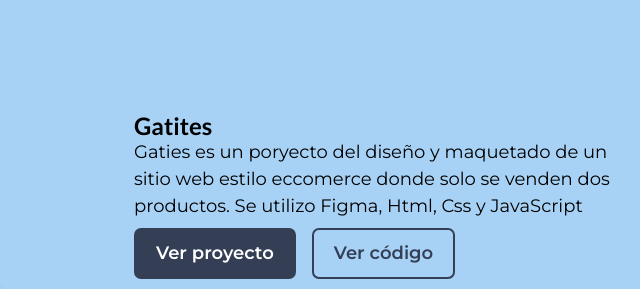
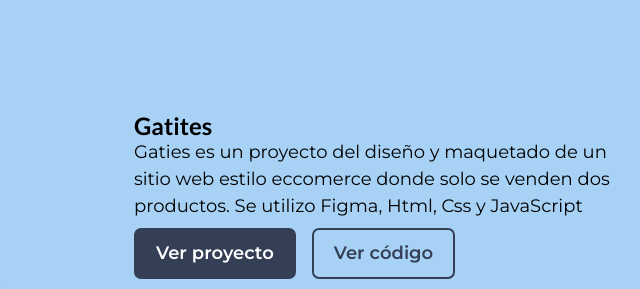
Before and after one commit to ESandries/esandrieswebpage, a plain HTML site: page index.html in a window 1280 px wide. Shown: the part 960-1249 px from the top of the page, 496-1136 px from the left. Drawn offline with Linux system fonts and the light colour scheme.

Commit message:
se arreglo error de ortografia

```diff
--- a/index.html
+++ b/index.html
@@ -63,7 +63,7 @@
           </div>
           <div class="project-description">
               <h3>Gatites</h3>
-              <p>Gaties es un poryecto del diseño y maquetado de un sitio web estilo eccomerce donde solo se venden dos productos. Se utilizo Figma, Html, Css y JavaScript</p>
+              <p>Gaties es un proyecto del diseño y maquetado de un sitio web estilo eccomerce donde solo se venden dos productos. Se utilizo Figma, Html, Css y JavaScript</p>
               <div class="project-description_buttons">
                 <a href="https://gatites.netlify.app/" class="button-primary button-mobile" target="_blank">Ver proyecto</a>
                 <a href="https://github.com/Developer-ESandries/gatites" class="button-secondary button-mobile" target="_blank">Ver código</a>
```
